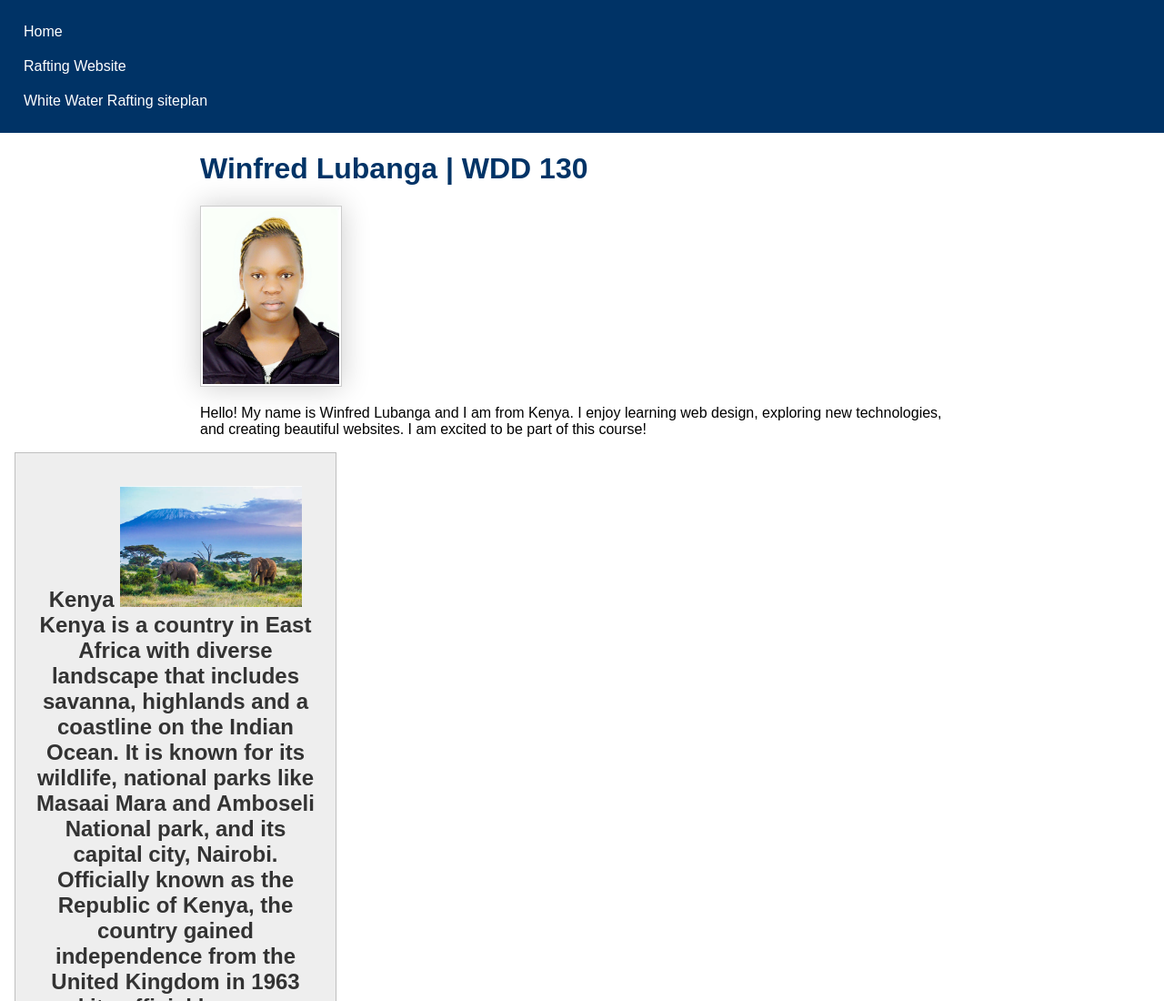
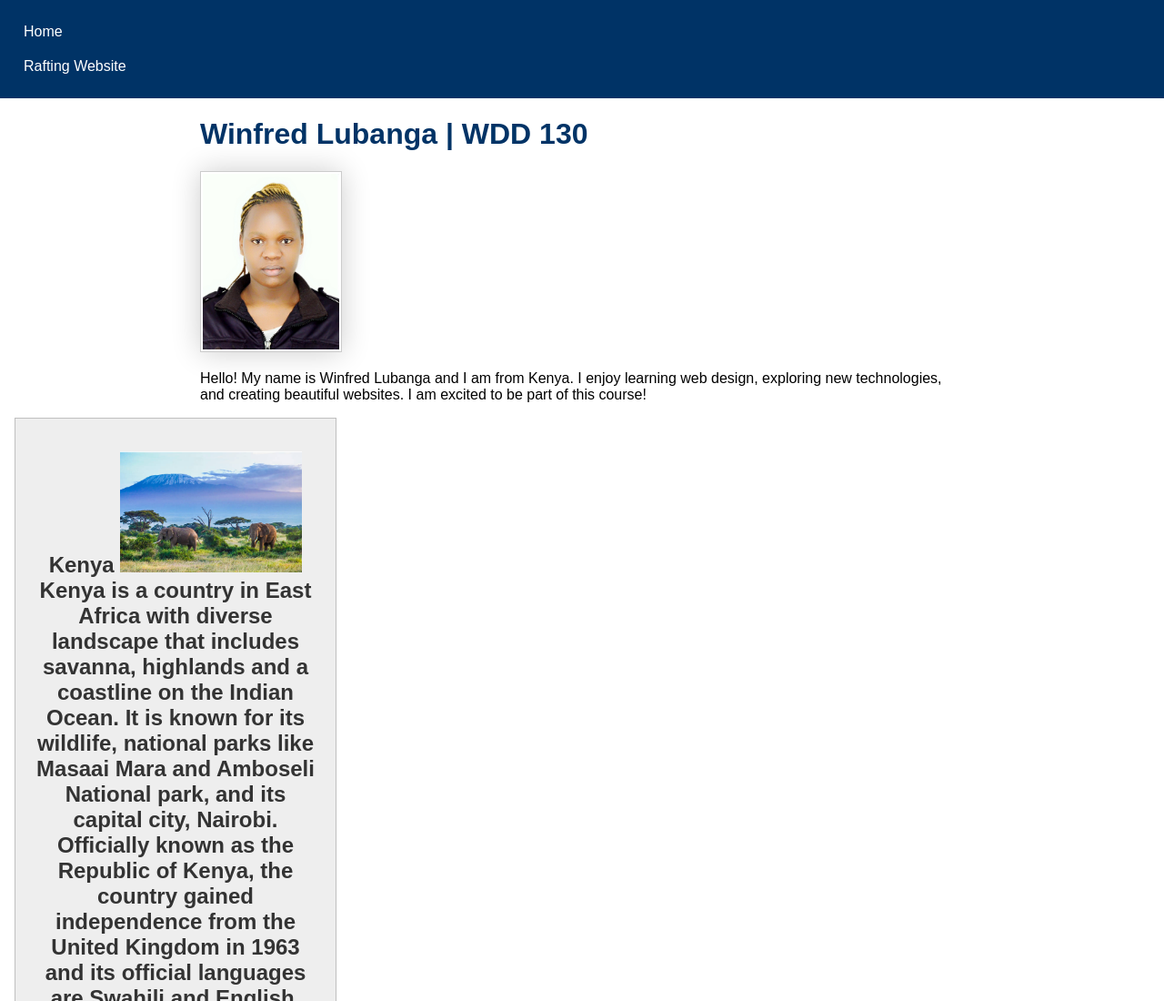
Before and after one commit to winfredlubanga/wdd130, a plain HTML site: page index.html in a window 1280 px wide. Shown: the top 1100 px of the page at 91% size. Drawn offline with Linux system fonts and the light colour scheme.

Commit message:
corrected href

```diff
--- a/index.html
+++ b/index.html
@@ -15,7 +15,6 @@
         <nav>
             <a href="#">Home</a>
             <a href="wwr/">Rafting Website</a>
-            <a href="wwr/site-plan-rafting.html">White Water Rafting siteplan</a>
         </nav>
     </header>
 
```
